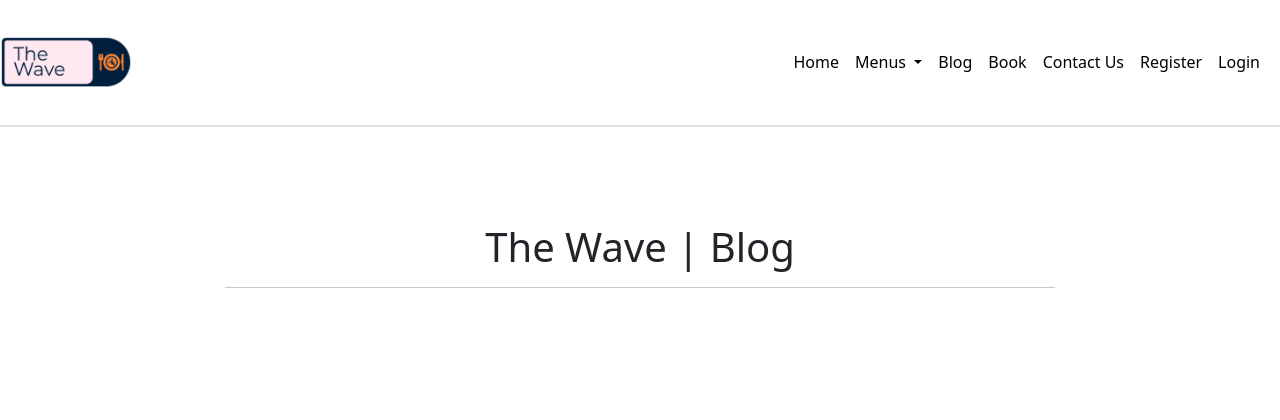
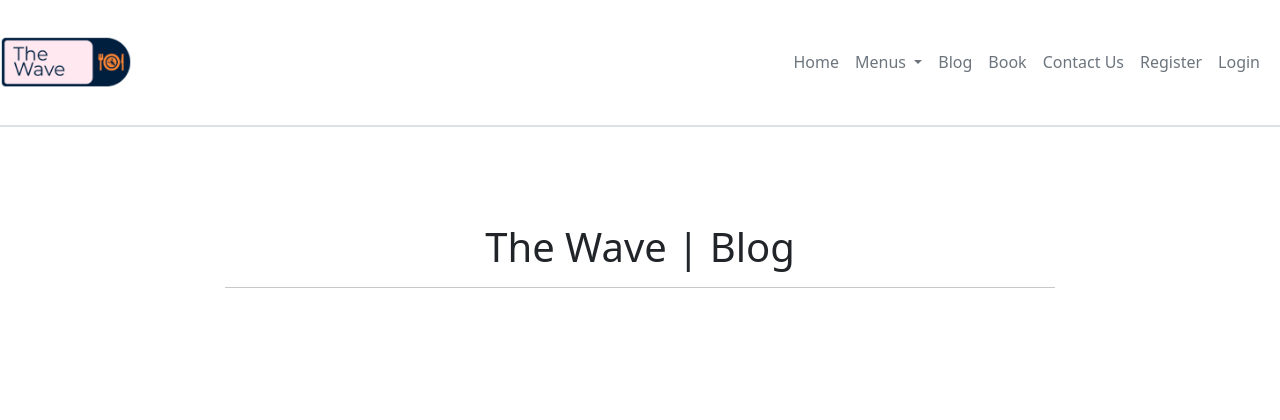
Before and after one commit to LewisBull2303/CL_PP4_The_Wave, a Django app: page /blog/ in a window 1280 px wide. Shown: the top 420 px of the page. Run offline with Django 3.2, Linux system fonts and the light colour scheme; data that the repository does not hold is empty; some libraries are stand-ins or nearby versions.

Commit message:
Generated more ai images which are higher quality and fit the space better

```diff
--- a/home/templates/home/index.html
+++ b/home/templates/home/index.html
@@ -9,15 +9,15 @@
         <div id="carouselExampleSlidesOnly" class="carousel slide" data-bs-ride="carousel">
             <div class="carousel-inner">
                 <div class="carousel-item active">
-                    <img src="{% static 'images/moneky.PNG' %}" class="d-block w-100 rounded"
+                    <img src="{% static 'images/seafood-image-4.png' %}" class="d-block w-100 rounded"
                         alt="">
                 </div>
                 <div class="carousel-item">
-                    <img src="{% static 'images/moneky.PNG' %}" class="d-block w-100 rounded"
+                    <img src="{% static 'images/seafood-image-5.png' %}" class="d-block w-100 rounded"
                         alt="">
                 </div>
                 <div class="carousel-item">
-                    <img src="{% static 'images/moneky.PNG' %}" class="d-block w-100 rounded"
+                    <img src="{% static 'images/seafood-image-6.png' %}" class="d-block w-100 rounded"
                         alt="">
                 </div>
             </div>
--- a/templates/base.html
+++ b/templates/base.html
@@ -34,11 +34,11 @@
             <div class="collapse navbar-collapse" id="navbarNav">
               <ul class="navbar-nav ms-auto">
                 <li class="nav-item">
-                  <a class="nav-link text-black" href="{% url 'home' %}">Home</a>
+                  <a class="nav-link text-secondary" href="{% url 'home' %}">Home</a>
                 </li>
                 <li class="nav-item">
                   <div class="dropdown">
-                    <a class="nav-link dropdown-toggle text-black" href="#" role="button" data-bs-toggle="dropdown"
+                    <a class="nav-link dropdown-toggle text-secondary" href="#" role="button" data-bs-toggle="dropdown"
                       aria-expanded="false">
                       Menus
                     </a>
@@ -50,27 +50,27 @@
                   </div>
                 </li>
                 <li class="nav-item">
-                  <a class="nav-link text-black" href="{% url 'blog' %}">Blog</a>
+                  <a class="nav-link text-secondary" href="{% url 'blog' %}">Blog</a>
                 </li>
                 <li class="nav-item">
-                  <a class="nav-link text-black" href="{% url 'reservations' %}">Book</a>
+                  <a class="nav-link text-secondary" href="{% url 'reservations' %}">Book</a>
                 </li>
                 <li class="nav-item">
-                  <a class="nav-link text-black" href="{% url 'contact' %}">Contact Us</a>
+                  <a class="nav-link text-secondary" href="{% url 'contact' %}">Contact Us</a>
                 </li>
                 {% if user.is_authenticated %}
                 <li class="nav-item">
-                  <a class="nav-link text-black" href="{% url 'booking_list' %}">My Bookings</a>
+                  <a class="nav-link text-secondary" href="{% url 'booking_list' %}">My Bookings</a>
                 </li>
                 <li class="nav-item">
-                  <a class="nav-link text-black" href="{% url 'account_logout' %}">Logout</a>
+                  <a class="nav-link text-secondary" href="{% url 'account_logout' %}">Logout</a>
                 </li>
                 {% else %}
                 <li class="nav-item">
-                  <a class="nav-link text-black" href="{% url 'account_signup' %}">Register</a>
+                  <a class="nav-link text-secondary" href="{% url 'account_signup' %}">Register</a>
                 </li>
                 <li class="nav-item">
-                  <a class="nav-link text-black" href="{% url 'account_login' %}">Login</a>
+                  <a class="nav-link text-secondary" href="{% url 'account_login' %}">Login</a>
                 </li>
                 {% endif %}
               </ul>
```
Also changed, not shown: static/images/drinks-menu-image.png (added), static/images/empty-table.png (added), static/images/family-dining.png (added), static/images/head-chef.jpeg (deleted), static/images/man-eating.jpeg (deleted), static/images/restaurant-image-1.jpeg (deleted), static/images/restaurant-image-2.png (added), static/images/seafood-image-1.jpeg (deleted), static/images/seafood-image-1.png (added), static/images/seafood-image-2.jpeg (deleted), static/images/seafood-image-3.jpeg (deleted), 5 other files.
